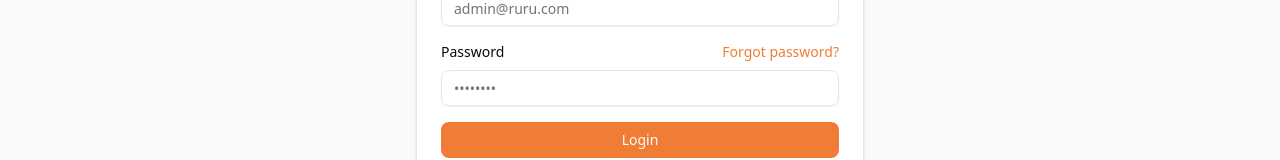
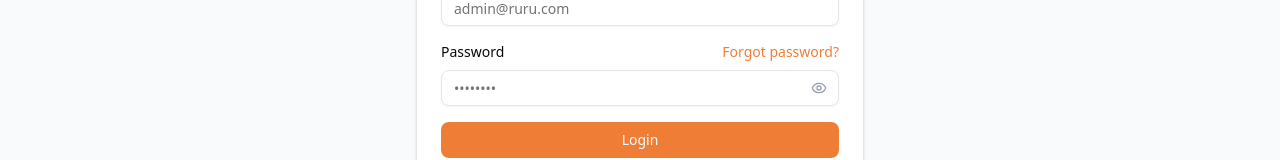
Before and after one commit to kenny-tech/ruru-landing, a Next.js app: page /admin in a window 1280 px wide. Shown: the part 391-551 px from the top of the page. Built offline with nearby package versions, Linux system fonts and the light colour scheme.

Commit message:
Added show or hide password to admin login form

```diff
--- a/app/admin/page.tsx
+++ b/app/admin/page.tsx
@@ -7,12 +7,14 @@
 import { Input } from '@/components/ui/input';
 import { Button } from '@/components/ui/button';
 import { Card, CardHeader, CardTitle, CardDescription } from '@/components/ui/card';
+import { Eye, EyeOff } from 'lucide-react';
 
 export default function AdminLogin() {
   const [email, setEmail] = useState('');
   const [password, setPassword] = useState('');
   const [error, setError] = useState('');
   const [loading, setLoading] = useState(false);
+  const [showPassword, setShowPassword] = useState(false);
   const router = useRouter();
 
   // Demo credentials
@@ -47,6 +49,10 @@
       setError('Invalid credentials');
       setLoading(false);
     }
+  };
+
+  const togglePasswordVisibility = () => {
+    setShowPassword(!showPassword);
   };
 
   return (
@@ -87,14 +93,27 @@
                 Forgot password?
               </Link>
             </div>
+            <div className="relative">
               <Input
                 id="password"
-              type="password"
+                type={showPassword ? "text" : "password"}
                 value={password}
                 onChange={(e) => setPassword(e.target.value)}
                 placeholder="••••••••"
                 required
               />
+              <button
+                type="button"
+                className="absolute right-3 top-1/2 transform -translate-y-1/2 text-gray-400 hover:text-gray-600"
+                onClick={togglePasswordVisibility}
+              >
+                {showPassword ? (
+                  <EyeOff className="h-4 w-4" />
+                ) : (
+                  <Eye className="h-4 w-4" />
+                )}
+              </button>
+            </div>
           </div>
 
           <Button
```
Lines whose indentation alone changed are shown as unchanged.
